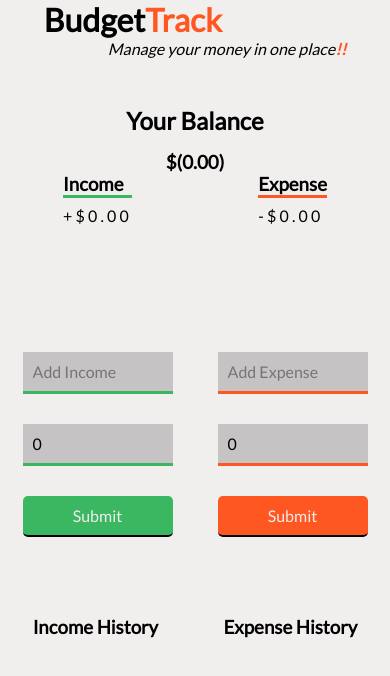
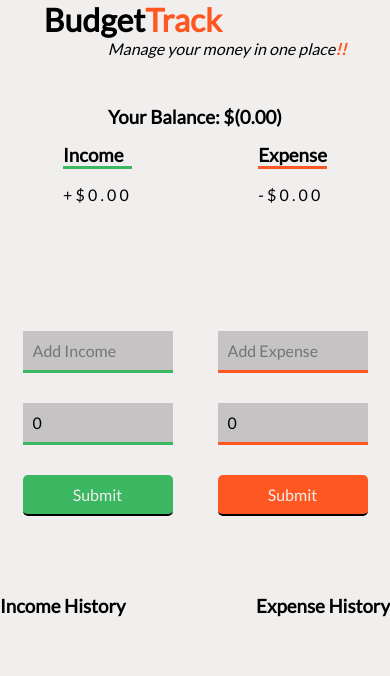
Before and after one commit to abdinaa17/BudgetTrack, a React (Create React App) app: page / in a window 390 px wide. Shown: the top 676 px of the page. Built offline with nearby package versions, Linux system fonts and the light colour scheme.

Commit message:
more responsiveness

```diff
--- a/src/App.css
+++ b/src/App.css
@@ -45,7 +45,7 @@ body {
   margin-bottom: 5rem;
   width: 100%;
 }
-.balance h2 {
+.balance h3 {
   margin-bottom: 1rem;
 }
 .balance__plus h3 {
@@ -143,10 +143,14 @@ body {
   font-size: 1.2rem;
 }
 
-/* @media screen and (max-widht: 768px) {
-  .form__container,
+@media screen and (max-width: 500px) {
   .history__container {
-    flex-direction: column;
-    max-width: 100%;
+    justify-content: space-between;
   }
-} */
+  .expense__item {
+    margin-left: 0.5rem;
+  }
+  .income__item {
+    margin-right: 0.5rem;
+  }
+}
--- a/src/components/Balance.js
+++ b/src/components/Balance.js
@@ -22,8 +22,7 @@ const Balance = () => {
 
     return (
        <div className="balance">
-           <h2>Your Balance</h2>
-           <h3 className='total__balance'>$({balance})</h3>
+           <h3 className='total__balance'>Your Balance: $({balance})</h3>
            <div className='balance__container'>
             <div className="balance__plus">
               <h3>Income</h3>
```
